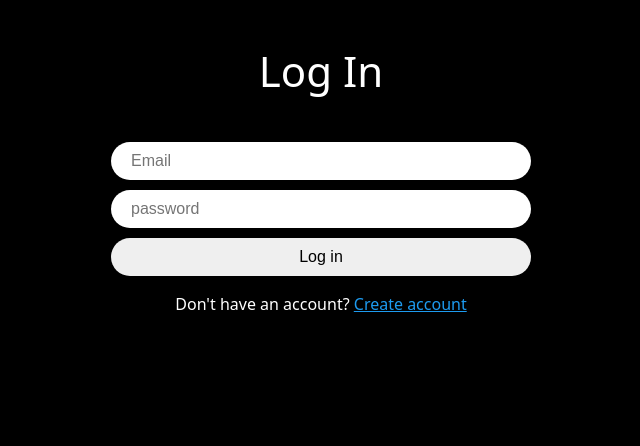
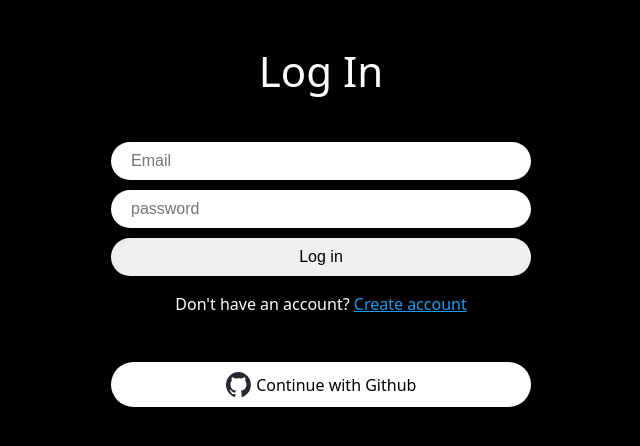
Before and after one commit to jeong922/react-nwitter, a React (Vite) app: page /login in a window 1280 px wide. Shown: the top 446 px of the page, without its empty margins (319-959 px from the left). Built offline with nearby package versions, Linux system fonts and the light colour scheme; no server answers.

Commit message:
authentication - Github Login

```diff
--- /dev/null
+++ b/src/components/github-btn.tsx
@@ -0,0 +1,43 @@
+import { GithubAuthProvider, signInWithPopup } from 'firebase/auth';
+import { useNavigate } from 'react-router-dom';
+import styled from 'styled-components';
+import { auth } from '../firebase';
+
+const Button = styled.span`
+  margin-top: 50px;
+  background-color: white;
+  font-weight: 500;
+  width: 100%;
+  color: black;
+  padding: 10px 20px;
+  border-radius: 50px;
+  border: 0;
+  display: flex;
+  gap: 5px;
+  align-items: center;
+  justify-content: center;
+  cursor: pointer;
+`;
+
+const Logo = styled.img`
+  height: 25px;
+`;
+
+export default function GithubBtn() {
+  const navigate = useNavigate();
+  const onClick = async () => {
+    try {
+      const provider = new GithubAuthProvider();
+      await signInWithPopup(auth, provider);
+      navigate('/');
+    } catch (error) {
+      console.error(error);
+    }
+  };
+  return (
+    <Button onClick={onClick}>
+      <Logo src='/github-logo.svg' />
+      Continue with Github
+    </Button>
+  );
+}
--- a/src/pages/create-account.tsx
+++ b/src/pages/create-account.tsx
@@ -11,6 +11,7 @@
   Title,
   Wrapper,
 } from '../components/auth-components';
+import GithubBtn from '../components/github-btn';
 
 export default function CreateAccount() {
   const navigate = useNavigate();
@@ -99,6 +100,7 @@
       <Switcher>
         Already have an account? <Link to='/login'>Log in</Link>
       </Switcher>
+      <GithubBtn />
     </Wrapper>
   );
 }
--- a/src/pages/login.tsx
+++ b/src/pages/login.tsx
@@ -11,6 +11,7 @@
   Title,
   Wrapper,
 } from '../components/auth-components';
+import GithubBtn from '../components/github-btn';
 
 export default function Login() {
   const navigate = useNavigate();
@@ -74,6 +75,7 @@
       <Switcher>
         Don't have an account? <Link to='/create-account'>Create account</Link>
       </Switcher>
+      <GithubBtn />
     </Wrapper>
   );
 }
```
Also changed, not shown: public/github-logo.svg (added).
